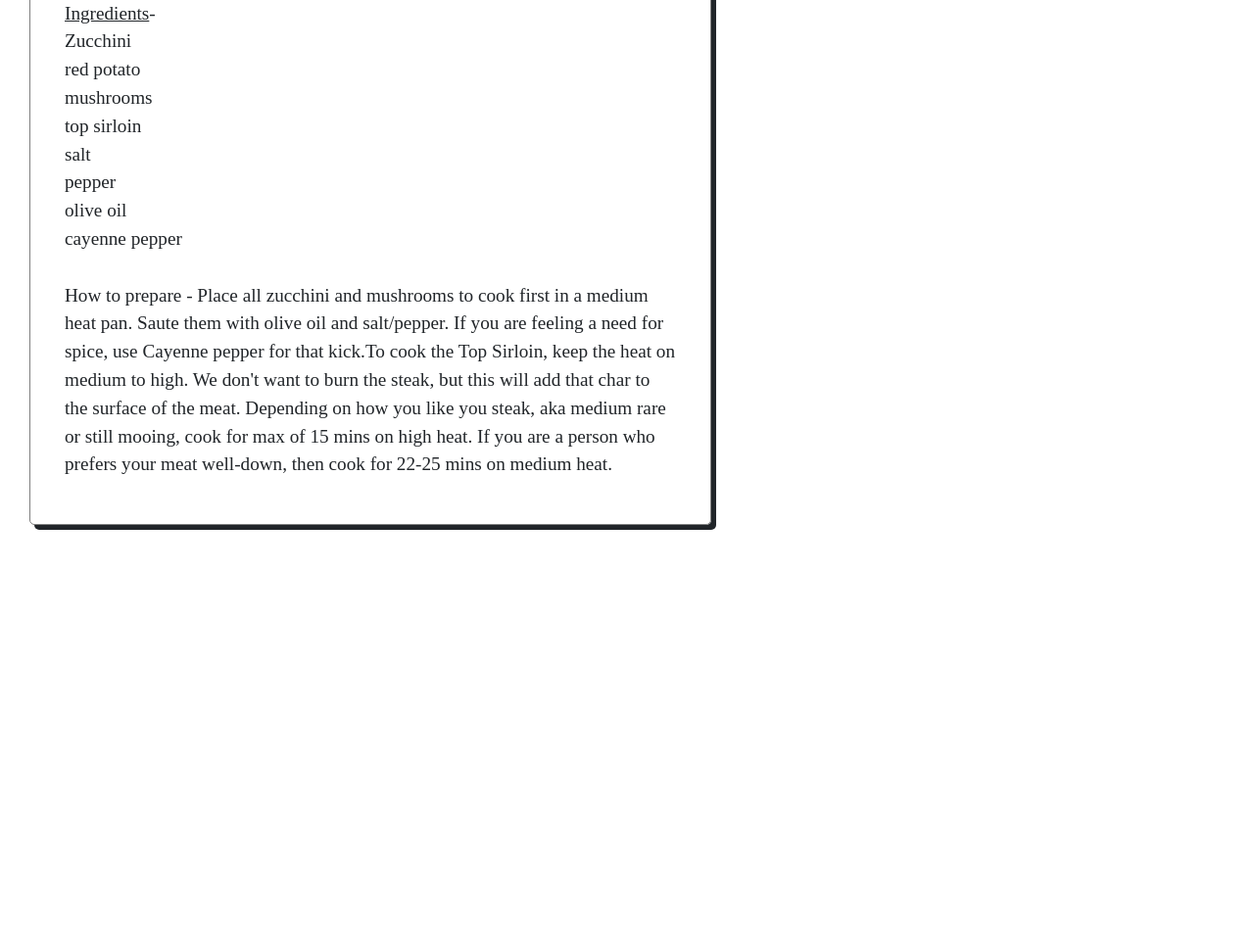
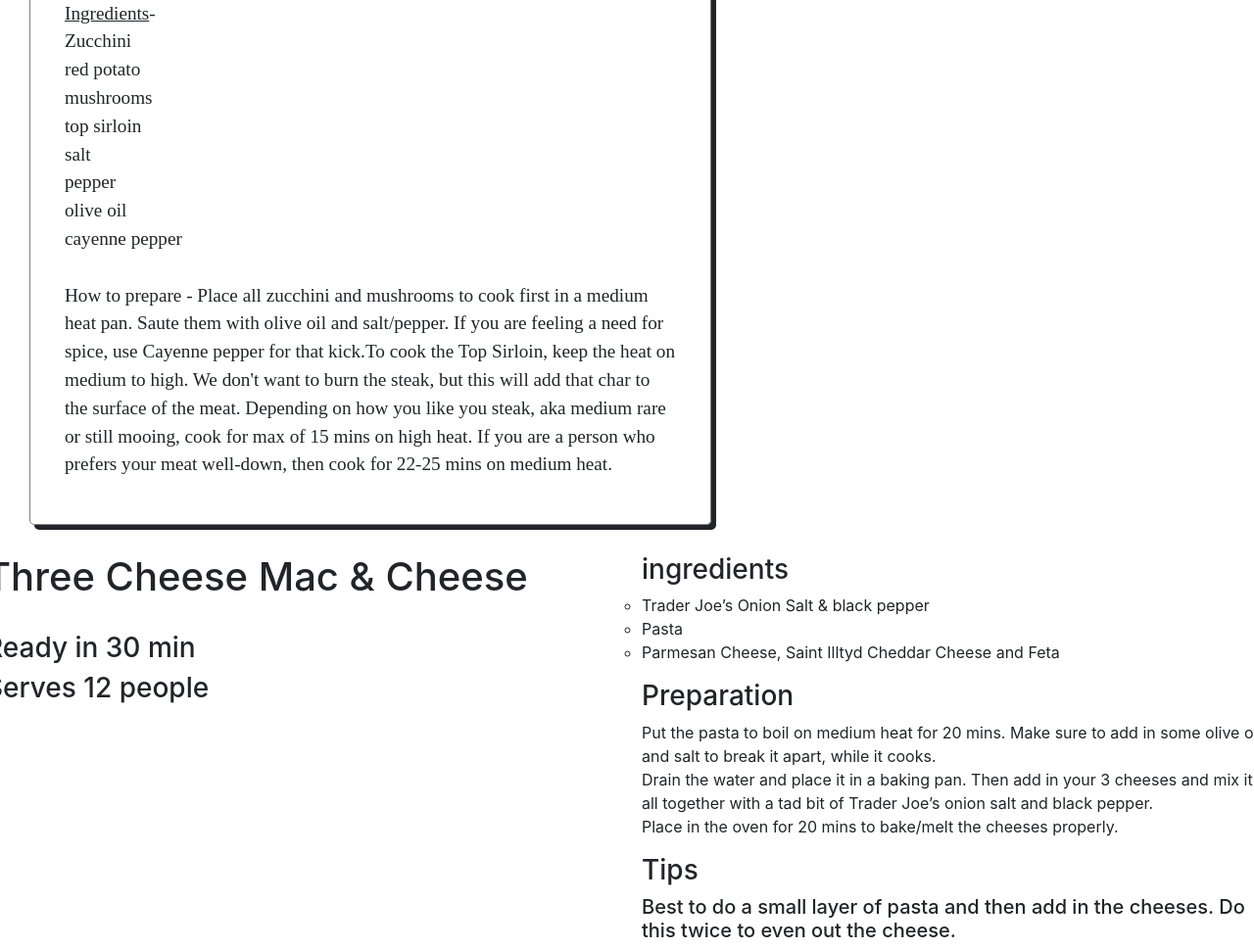
Before and after one commit to benzed3/TaniasFoodSite, a plain HTML site: page recipes.html in a window 1280 px wide. Shown: the part 1035-2005 px from the top of the page at 98% size. Before the commit the page ends 1600 px from the top, so only its background shows below. Drawn offline with nearby package versions, Linux system fonts and the light colour scheme; a web font is replaced by a local one.

Commit message:
changed pic for proper orientation

```diff
--- a/recipes.html
+++ b/recipes.html
@@ -137,7 +137,57 @@
 
         <div class="col-lg-2"></div>
 
+        <div class="row">
+
+            <div class="col-lg-6">
+
+                <h1>Three Cheese Mac & Cheese</h1>
+
+                <img>
+
+                <h3>Ready in 30 min</h3>
+                <h3>Serves 12 people</h3>
+
+            </div>
+
+            <div class="col-lg-6">
+
+                <h3>ingredients</h3>
+                <ul style="list-style-type:circle;">
+                    <li>Trader Joe’s Onion Salt & black pepper</li>
+                    <li>Pasta</li>
+                    <li>Parmesan Cheese, Saint Illtyd Cheddar Cheese and Feta</li>
+                </ul>
+
+
+                <h3>Preparation</h3>
+
+                <ol type="I">
+                    <li>Put the pasta to boil on medium heat for
+                        20 mins. Make sure to add in some olive
+                        oil and salt to break it apart, while it
+                        cooks.</li>
+                    <li>Drain the water and place it in a baking
+                        pan. Then add in your 3 cheeses and mix
+                        it all together with a tad bit of Trader
+                        Joe’s onion salt and black pepper.</li>
+                    <li>Place in the oven for 20 mins to
+                        bake/melt the cheeses properly.</li>
+                </ol>
+
+                <h3>Tips</h3>
+                <h5>Best to do a small layer of pasta and then add
+                    in the cheeses. Do this twice to even out the
+                    cheese.</h5>
+            </div>
+
+        </div>
+
     </div>
+
+
+
+
 
 
 </body>
```
Also changed, not shown: index.html (+1 -1 lines), assets/images/IMG_4925.jpg (added), 2 other files.
